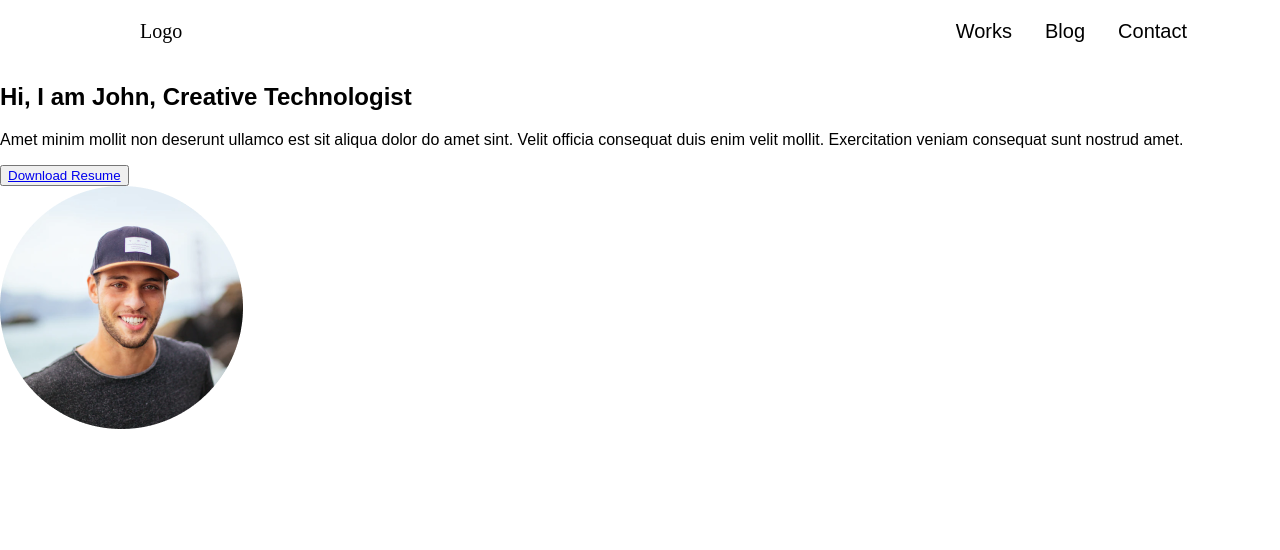
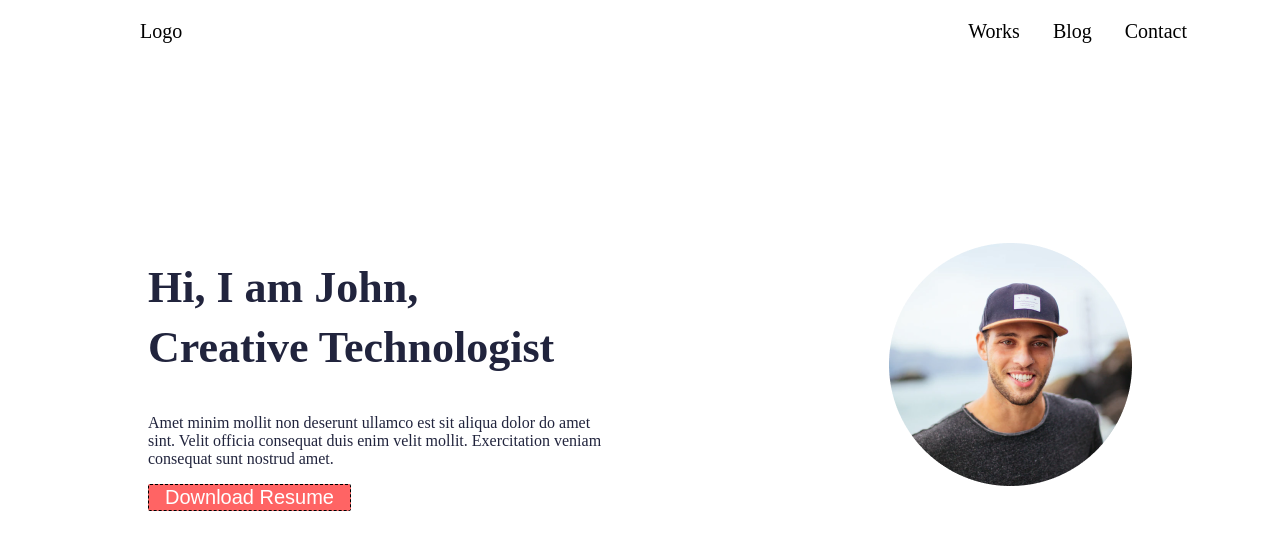
Before and after one commit to sabbir1257/protfolio-1, a plain HTML site: page index.html in a window 1280 px wide. Drawn offline with Linux system fonts and the light colour scheme.

Commit message:
hero section code addd style section done

```diff
--- a/index.html
+++ b/index.html
@@ -21,10 +21,10 @@
         </nav>
         <!-- header section -->
         <header>
-            <div>
+            <div class="hero">
                 <div>
-                    <h2>Hi, I am John, Creative Technologist</h2>
-                    <p>Amet minim mollit non deserunt ullamco est sit aliqua dolor do amet sint. Velit officia consequat duis enim velit mollit. Exercitation veniam consequat sunt nostrud amet.</p>
+                    <h2>Hi, I am John, <br> Creative Technologist</h2>
+                    <p>Amet minim mollit non deserunt ullamco est sit aliqua dolor do amet <br> sint. Velit officia consequat duis enim velit mollit. Exercitation veniam <br> consequat sunt nostrud amet.</p>
                     <button><a href="#">Download Resume</a></button>
                 </div>
                 <div>
--- a/style.css
+++ b/style.css
@@ -1,5 +1,5 @@
 body {
-    font-family: 'Arial', sans-serif;
+    font-family: 'Heebo';
     margin: 0;
     padding: 0;
     box-sizing: border-box;
@@ -7,14 +7,14 @@ body {
 
 /* nevbar style section */
 nav {
-    padding-left:140px ;
-    padding-right:60px ;
+    padding-left: 140px;
+    padding-right: 60px;
     display: flex;
     justify-content: space-between;
     align-items: center;
 }
 
-nav p{
+nav p {
     font-size: 20px;
     font-family: Heebo;
     font-weight: 500;
@@ -38,6 +38,47 @@ nav a {
     font-weight: 500;
 }
 
-nav  a:hover{
+nav a:hover {
     color: aqua;
 }
+
+/* header style section  */
+
+header {
+    padding: 0px 148px;
+}
+
+.hero {
+    display: flex;
+    justify-content: space-between;
+    margin-top: 158px;
+    align-items: center;
+}
+
+.hero h2 {
+    color: var(--Dark-Color, #21243D);
+    font-size: 44px;
+    font-weight: 700;
+    line-height: 60px;
+}
+
+.hero p {
+    color: var(--Dark-Color, #21243D);
+    font-size: 16px;
+    font-weight: 400;
+}
+
+.hero button {
+
+    border-radius: 2px;
+    border: 1px dashed #000;
+    background: var(--Primary, #FF6464);
+    font-size: 20px;
+    font-weight: 500;
+}
+
+.hero button a {
+    text-decoration: none;
+    padding: 10px;
+    color: #FFF;
+}
```
